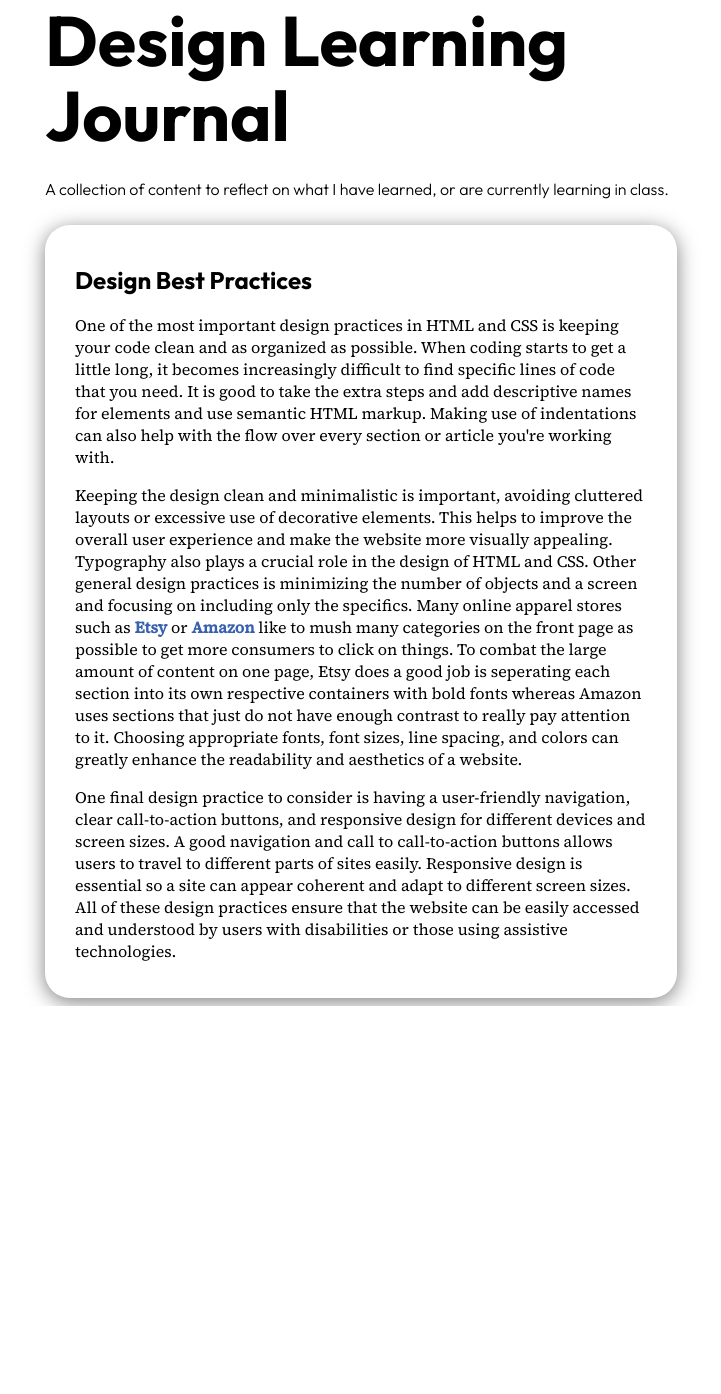
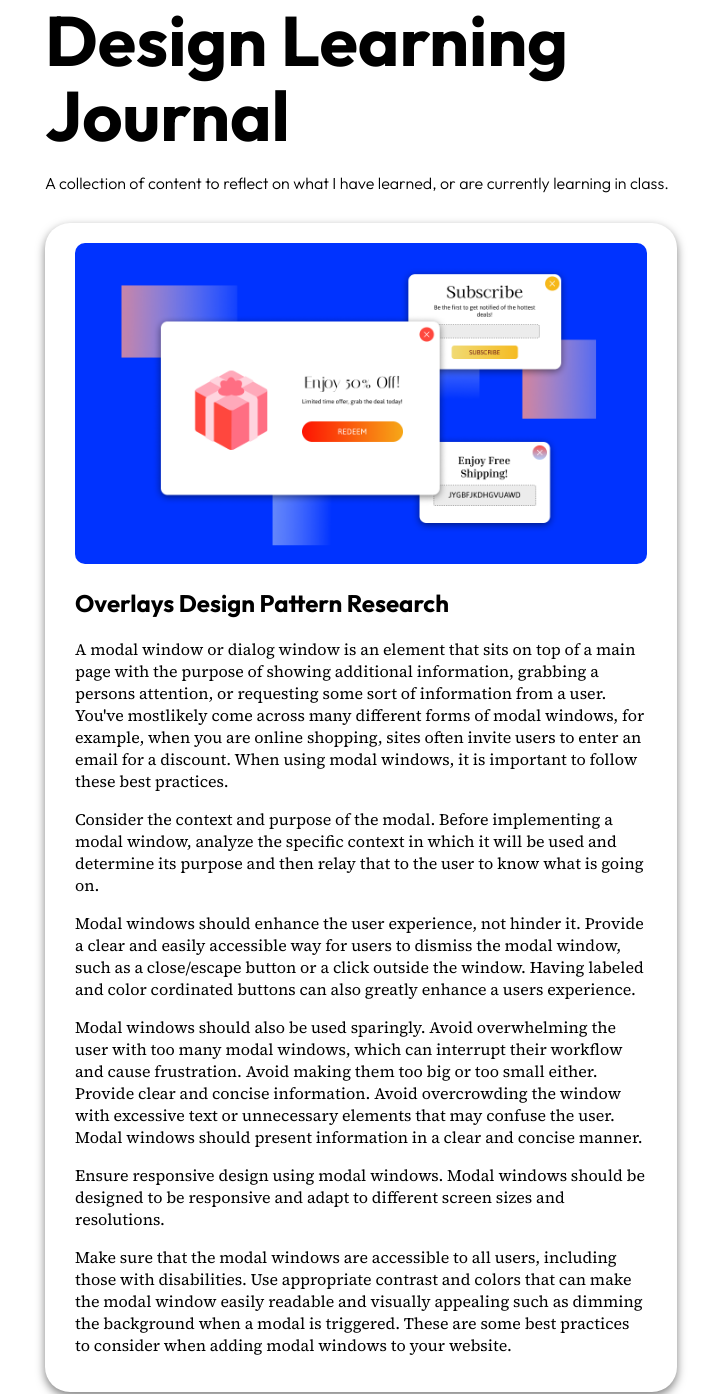
Before and after one commit to myuma24/des157a, a plain HTML site: page journal/index.html in a window 1280 px wide. Shown: the part 113-1507 px from the top of the page, without its empty margins (279-1000 px from the left). Before the commit the page ends 1119 px from the top, so only its background shows below. Drawn offline with Linux system fonts and the light colour scheme.

Commit message:
learning journal 2

```diff
--- a/journal/index.html
+++ b/journal/index.html
@@ -13,13 +13,38 @@
 </head>
 <body>
     <header>
-        <img id="logo" src="../photos/logo.png">
+        <img id="logo" src="images/logo.png">
     </header>
     <main>
         <section id = "title">
             <h1>Design Learning Journal</h1>
             <p>A collection of content to reflect on what I have learned, or are currently learning in class. </p>
         </section>
+
+        <article id = "article2">
+
+            <img id = "modalimage" src = "images/learningjournal.png" alt="modalwindows">
+            <h1>Overlays Design Pattern Research</h1>
+            <p>
+                A modal window or dialog window is an element that sits on top of a main page with the purpose of showing additional information, grabbing a persons attention, or requesting some sort of information from a user. You've mostlikely come across many different forms of modal windows, for example, when you are online shopping, sites often invite users to enter an email for a discount. When using modal windows, it is important to follow these best practices.
+            </p>
+            <p>
+                Consider the context and purpose of the modal. Before implementing a modal window, analyze the specific context in which it will be used and determine its purpose and then relay that to the user to know what is going on.
+            </p>
+            <p>
+                Modal windows should enhance the user experience, not hinder it. Provide a clear and easily accessible way for users to dismiss the modal window, such as a close/escape button or a click outside the window. Having labeled and color cordinated buttons can also greatly enhance a users experience.
+            </p>
+            <p>
+                Modal windows should also be used sparingly. Avoid overwhelming the user with too many modal windows, which can interrupt their workflow and cause frustration. Avoid making them too big or too small either. Provide clear and concise information. Avoid overcrowding the window with excessive text or unnecessary elements that may confuse the user. Modal windows should present information in a clear and concise manner.
+            </p>
+            <p>
+                Ensure responsive design using modal windows. Modal windows should be designed to be responsive and adapt to different screen sizes and resolutions.
+            </p>
+            <p>
+                Make sure that the modal windows are accessible to all users, including those with disabilities. Use appropriate contrast and colors that can make the modal window easily readable and visually appealing such as dimming the background when a modal is triggered. These are some best practices to consider when adding modal windows to your website.
+            </p>
+        </article>
+
         <article id = "article1">
             <h1>Design Best Practices</h1>
             <p>One of the most important design practices in HTML and CSS is keeping your code clean and as organized as possible. When coding starts to get a little long, it becomes increasingly difficult to find specific lines of code that you need. It is good to take the extra steps and add descriptive names for elements and use semantic HTML markup. Making use of indentations can also help with the flow over every section or article you're working with.</p>
@@ -29,7 +54,6 @@
             </p>
         </article>
 
-
     </main>
 
 </body>
--- a/journal/styles.css
+++ b/journal/styles.css
@@ -7,6 +7,9 @@ header {
 main {
     margin-left: 25%;
     margin-right: 25%;
+    display: flex;
+    flex-direction: column;
+    gap: 30px;
 }
 
 h1 {
@@ -17,7 +20,7 @@ p {
     font-family: 'Source Serif 4', serif;
 }
 
-img {
+#logo {
     width: 125px;
     height: auto;
 }
@@ -40,14 +43,21 @@ a:hover{
 #title p {
     font-family: 'Outfit', sans-serif;
     padding-top: 10px;
-    padding-bottom: 10px;
+    margin: unset;
+    margin-top: 10PX;
 }
 
-#article1 {
+#article1, #article2 {
     border-radius: 25px;
     padding-top: 20px;
     padding-bottom: 20px;
     padding-left: 30px;
     padding-right:30px;
-    box-shadow: 0 4px 20px 0 rgba(0, 0, 0, 0.5);
+    box-shadow: 0 4px 10px 0 rgba(0, 0, 0, 0.5);
 }
+
+#modalimage {
+    max-width: 100%;
+    max-height: 100%;
+    border-radius: 10px;
+}
```
Also changed, not shown: journal/images/learningjournal.png (added), journal/images/logo.png (renamed from photos/logo.png).
